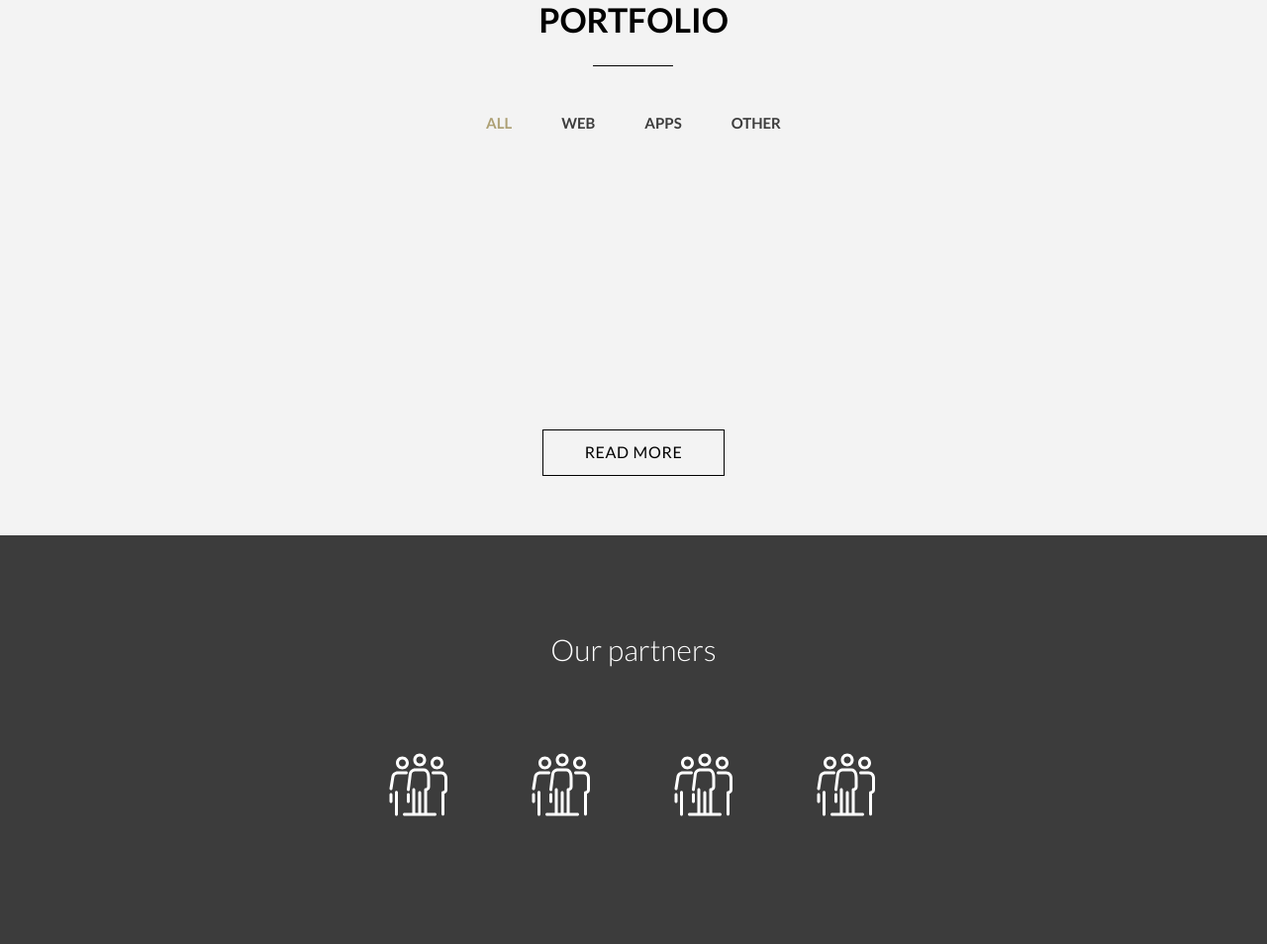
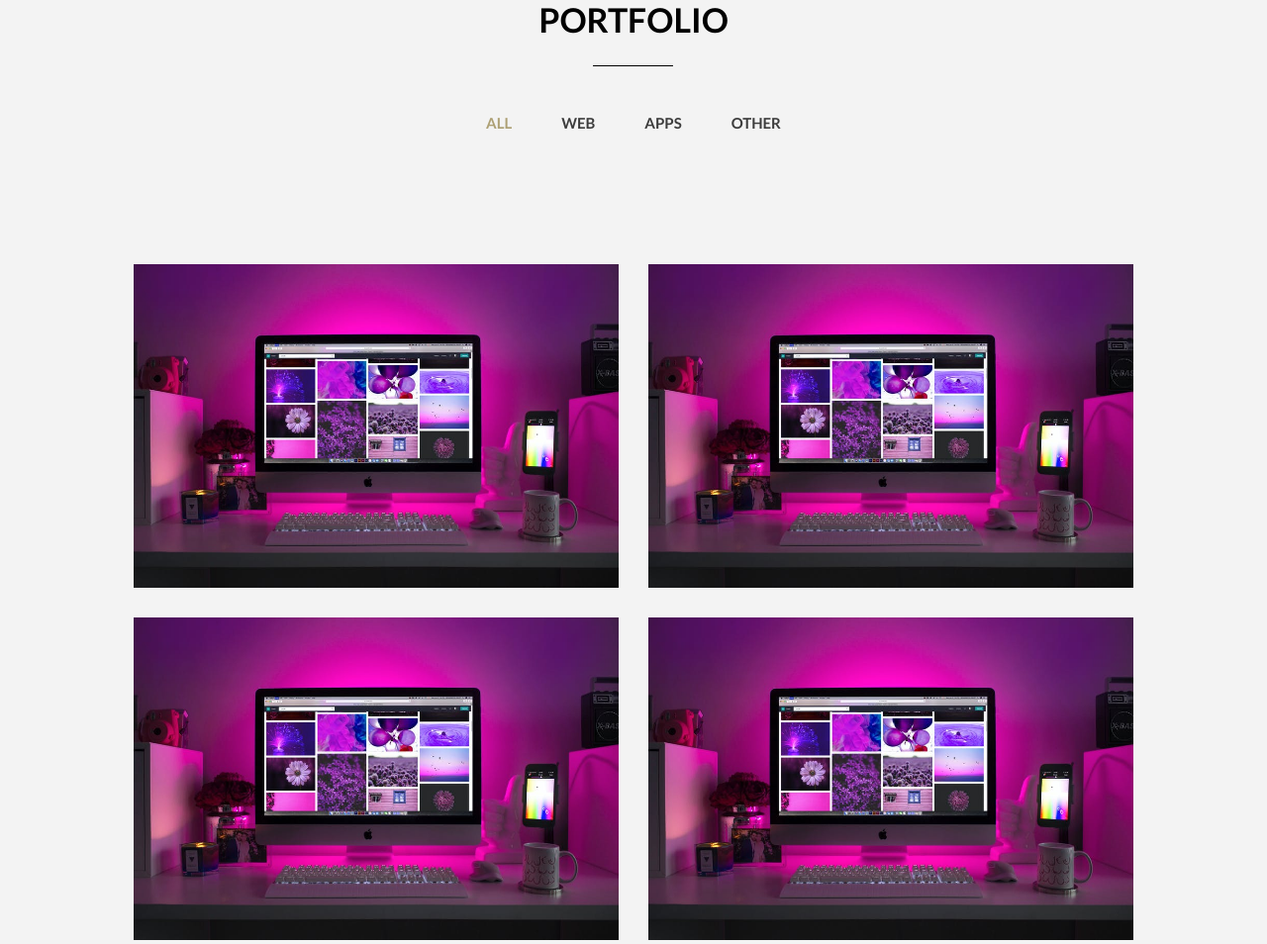
Before and after one commit to Sey-Uki/pet-project-binary, a plain HTML site: page index.html in a window 1280 px wide. Shown: the part 1646-2600 px from the top of the page at 99% size. Drawn offline with Linux system fonts and the light colour scheme; the site is published under a folder, as on GitHub Pages, so addresses that start at the root find nothing.

Commit message:
pet-project-binary-new

```diff
--- a/index.html
+++ b/index.html
@@ -53,7 +53,7 @@
                 </div>
             </div>
             <div class="mainblock__image ibg">
-                <img src="/img/i01_pexels-photo-1038916.jpeg" alt="">
+                <img src="img/i01_pexels-photo-1038916.jpeg" alt="">
             </div>
         </div>
         <a href="" name="content">
@@ -177,28 +177,28 @@
                         </nav>
                         <div class="portfolio__items">
                             <div class="portfolio__column">
-                                <a href="/img/pexels-photo-1779487.jpeg" class="portfolio__item"><img
-                                        src="/img/pexels-photo-1779487.jpeg" alt=""></a>
+                                <a href="img/pexels-photo-1779487.jpeg" class="portfolio__item"><img
+                                        src="img/pexels-photo-1779487.jpeg" alt=""></a>
                             </div>
                             <div class="portfolio__column">
-                                <a href="/img/pexels-photo-1779487.jpeg" class="portfolio__item"><img
-                                        src="/img/pexels-photo-1779487.jpeg" alt=""></a>
+                                <a href="img/pexels-photo-1779487.jpeg" class="portfolio__item"><img
+                                        src="img/pexels-photo-1779487.jpeg" alt=""></a>
                             </div>
                             <div class="portfolio__column">
-                                <a href="/img/pexels-photo-1779487.jpeg" class="portfolio__item"><img
-                                        src="/img/pexels-photo-1779487.jpeg" alt=""></a>
+                                <a href="img/pexels-photo-1779487.jpeg" class="portfolio__item"><img
+                                        src="img/pexels-photo-1779487.jpeg" alt=""></a>
                             </div>
                             <div class="portfolio__column">
-                                <a href="/img/pexels-photo-1779487.jpeg" class="portfolio__item"><img
-                                        src="/img/pexels-photo-1779487.jpeg" alt=""></a>
+                                <a href=img/pexels-photo-1779487.jpeg" class="portfolio__item"><img
+                                        src="img/pexels-photo-1779487.jpeg" alt=""></a>
                             </div>
                             <div class="portfolio__column">
-                                <a href="/img/pexels-photo-1779487.jpeg" class="portfolio__item"><img
-                                        src="/img/pexels-photo-1779487.jpeg" alt=""></a>
+                                <a href="img/pexels-photo-1779487.jpeg" class="portfolio__item"><img
+                                        src="img/pexels-photo-1779487.jpeg" alt=""></a>
                             </div>
                             <div class="portfolio__column">
-                                <a href="/img/pexels-photo-1779487.jpeg" class="portfolio__item"><img
-                                        src="/img/pexels-photo-1779487.jpeg" alt=""></a>
+                                <a href="img/pexels-photo-1779487.jpeg" class="portfolio__item"><img
+                                        src="img/pexels-photo-1779487.jpeg" alt=""></a>
                             </div>
                         </div>
                         <div class="portfolio__footer">
```
Also changed, not shown: source_code/Libbie-Garrick-Virtual-Assistant-Website_1.jpg (deleted).
